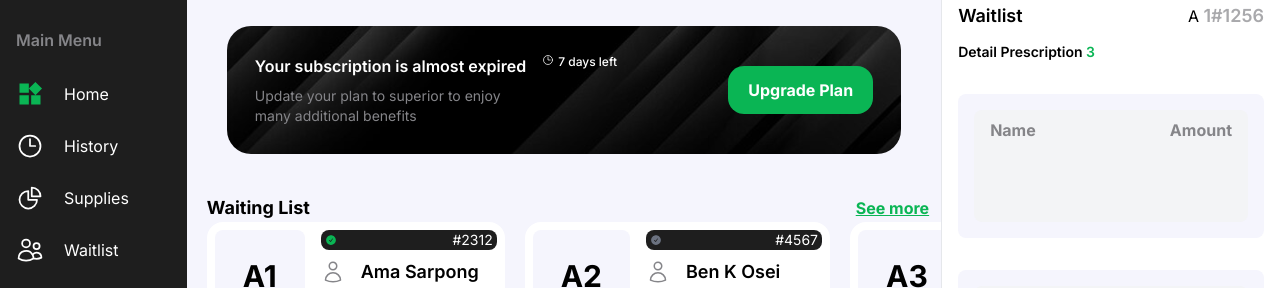
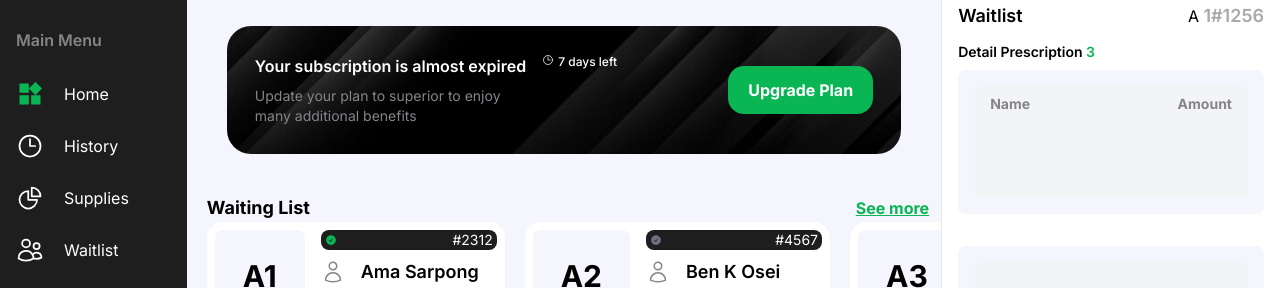
Before and after one commit to Mike47ip/pharmacy-desktop-app, a Next.js app in the folder pharmapp/: page / in a window 1280 px wide. Shown: the part 121-409 px from the top of the page. Built offline with nearby package versions, Linux system fonts and the light colour scheme.

Commit message:
Make waitlist table text smaller

```diff
--- a/pharmapp/app/components/waitinglist.tsx
+++ b/pharmapp/app/components/waitinglist.tsx
@@ -51,11 +51,11 @@ export const WaitingList: React.FC<WaitingListProps> = ({
     Detail Prescription <span className="text-custom-green">3</span>
    </p>
 
-   <div className="max-w-md mx-auto mt-8 bg-custom-background p-4 rounded-lg">
+   <div className="max-w-md mx-auto mt-2 bg-custom-background p-4 rounded-lg">
     <div className="h-28 overflow-y-auto rounded-lg bg-gray-100 custom-scrollbar">
      <table className="w-full table-fixed">
       <thead>
-       <tr className="text-custom-gray">
+       <tr className="text-custom-gray text-sm">
         <th className="px-4 py-2 w-1/2 text-left">Name</th>
         <th className="px-4 py-2 w-1/2 text-right">Amount </th>
        </tr>
@@ -63,7 +63,7 @@ export const WaitingList: React.FC<WaitingListProps> = ({
       <tbody>
        {waitingListItems.map(({ medicine, index }) => (
         <tr key={index}>
-         <td className="px-4 py-2 font-semibold whitespace-nowrap">
+         <td className="px-4 py-2 whitespace-nowrap text-sm font-semibold">
           {medicine.title}
          </td>
          <td className="px-4 py-2 font-semibold text-right text-custom-gray">
@@ -78,7 +78,7 @@ export const WaitingList: React.FC<WaitingListProps> = ({
 
    <div className="max-w-md mx-auto mt-8 bg-custom-background p-4 rounded-lg">
     <div className="h-44 overflow-y-auto rounded-lg bg-gray-100 custom-scrollbar">
-     <ul className="flex flex-col-reverse gap-8">
+     <ul className="flex !flex-col-reverse gap-8">
       {waitingListItems.map(({ medicine, index }) => (
        <li key={index} className="flex-grow overflow-hidden">
         <div className="flex justify-between gap-2 h-[6rem]">
@@ -86,7 +86,7 @@ export const WaitingList: React.FC<WaitingListProps> = ({
           <Image
            src={medicine.src}
            alt={medicine.alt}
-           className="object-cover p-1 w-[4.5rem]"
+           className="object-cover p-1 w-[4.5rem] h-[7rem]"
            width={300}
            height={250}
           />
```
